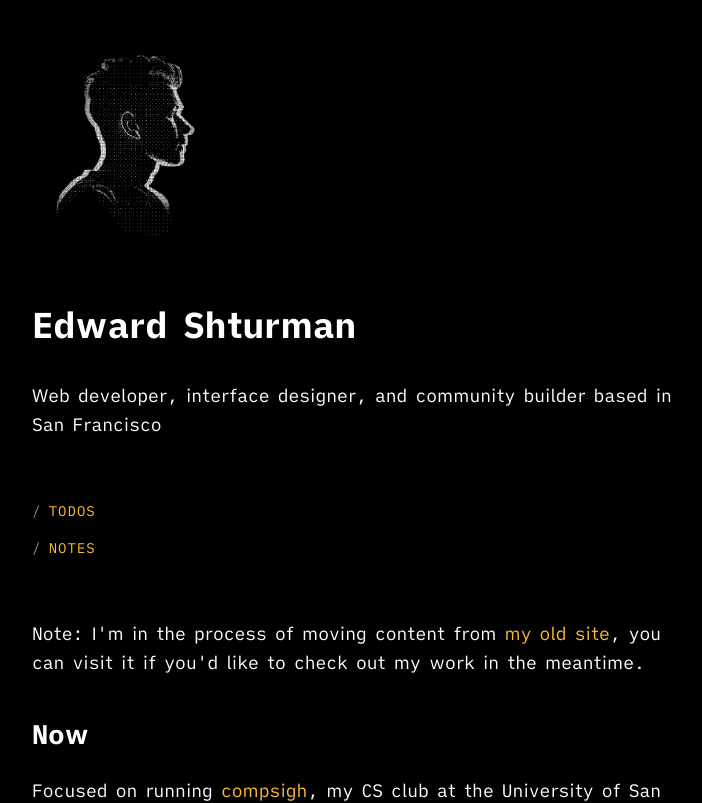
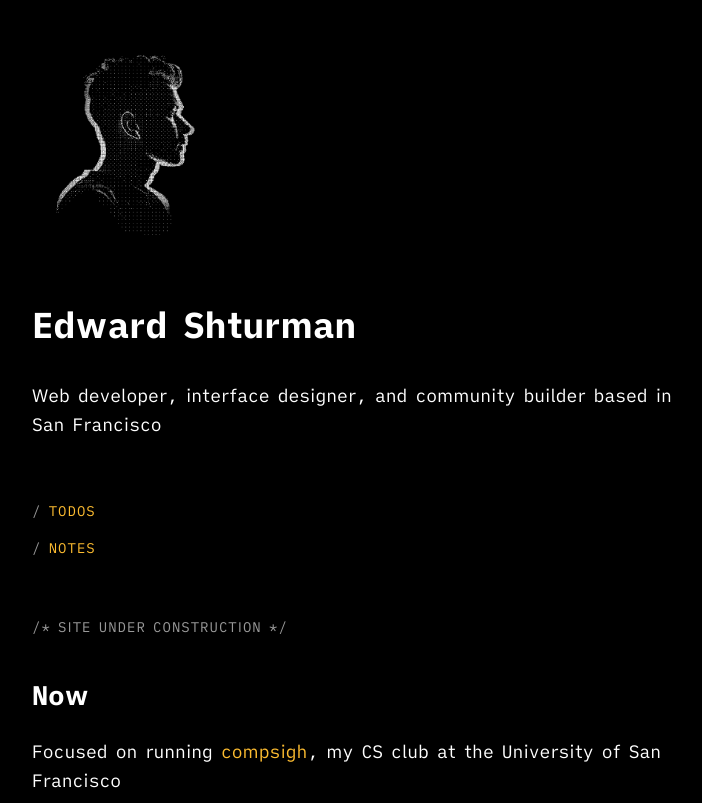
Before and after one commit to edwardshturman/site, a Next.js app: page / in a window 1280 px wide. Shown: the top 803 px of the page, without its empty margins (283-985 px from the left). Built offline with nearby package versions, Linux system fonts and the light colour scheme.

Commit message:
Remove link to old site
It's broken anyway

```diff
--- a/app/page.tsx
+++ b/app/page.tsx
@@ -12,7 +12,7 @@ export default function Home () {
         <p>/ <Link href={'/notes' as Route}>Notes</Link></p>
       </nav>
       <br />
-      <p>Note: I&apos;m in the process of moving content from <Link href="https://mmm.page/edday/edward">my old site</Link>, you can visit it if you&apos;d like to check out my work in the meantime.</p>
+      <p className='comment block-comment'>Site under construction</p>
       <h2>Now</h2>
       <p>Focused on running <Link href="https://github.com/compsigh">compsigh</Link>, my CS club at the University of San Francisco</p>
       <h2>Connect</h2>
```
